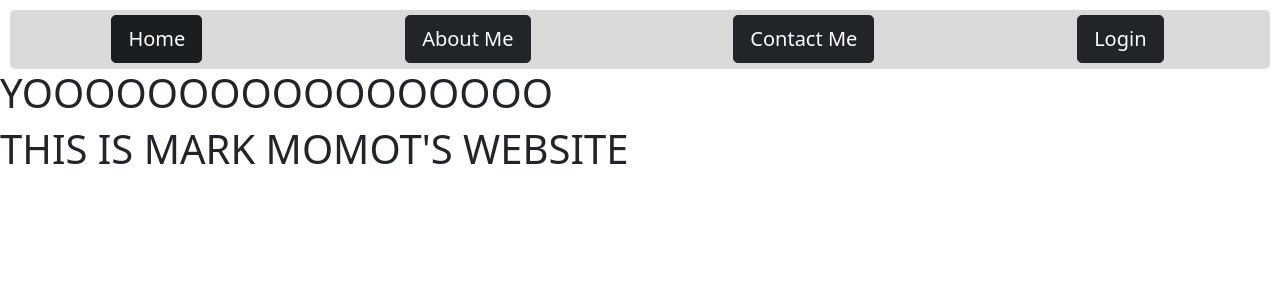
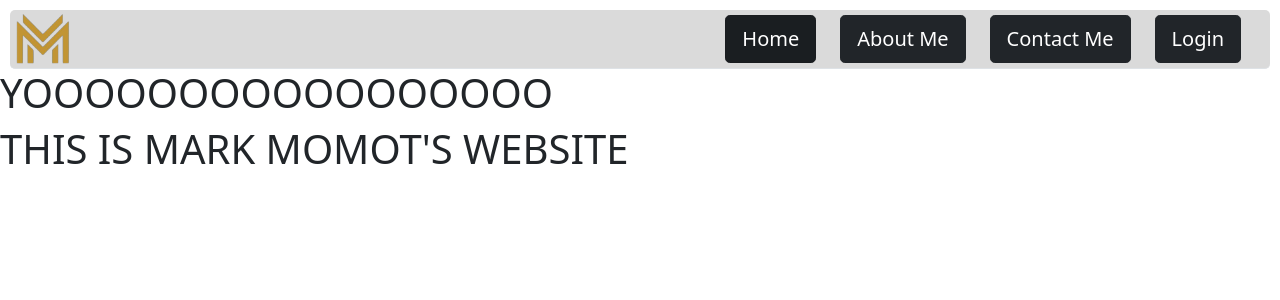
Before and after one commit to Momot1/markmomot, a React (Create React App) app in the folder client/: page / in a window 1280 px wide. Shown: the top 300 px of the page. Built offline with nearby package versions, Linux system fonts and the light colour scheme; no server answers.

Commit message:
Updated navbar styling

```diff
--- a/client/src/components/NavBar.js
+++ b/client/src/components/NavBar.js
@@ -1,13 +1,14 @@
 import { NavLink } from "react-router-dom"
 import "./css/nav.css"
+import logo from "./images/logo.png"
 
 function NavBar({user}){
 
     function logoutDropdown(){
         return (
-            <div className="m-auto dropdown">
-                <button class="btn btn-dark dropdown-toggle text-capitalize btn-lg" type="button" id="dropdownMenuButton" data-toggle="dropdown" aria-haspopup="true" aria-expanded="false">{user.name}</button>
-                <div class="dropdown-menu" aria-labelledby="dropdownMenuButton">
+            <div className="dropdown">
+                <button class="btn btn-dark dropdown-toggle text-capitalize btn-lg me-4" type="button" id="dropdownMenuButton" data-toggle="dropdown" aria-haspopup="true" aria-expanded="false" style={{width: "100%"}}>{user.name}</button>
+                <div class="dropdown-menu w-100 text-center" aria-labelledby="dropdownMenuButton">
                     <NavLink to={`/${user.username}/profile`} className="dropdown-item">My Profile</NavLink>
                     <NavLink to="/logout" className="dropdown-item">Logout</NavLink>
                 </div>
@@ -18,21 +19,24 @@ function NavBar({user}){
     function returnLinks(){
         return (
             <>
-                <NavLink exact to="/" className="btn btn-dark m-auto btn-lg">Home</NavLink>
-                <NavLink to="/about" className="btn btn-dark m-auto btn-lg">About Me</NavLink>
-                <NavLink to="/contact" className="btn btn-dark m-auto btn-lg">Contact Me</NavLink>
-                {!user ? <NavLink to="/login" className="btn btn-dark m-auto btn-lg">Login</NavLink> : logoutDropdown()}
+                <NavLink exact to="/" className="btn btn-dark btn-lg me-4">Home</NavLink>
+                <NavLink to="/about" className="btn btn-dark btn-lg me-4">About Me</NavLink>
+                <NavLink to="/contact" className="btn btn-dark btn-lg me-4">Contact Me</NavLink>
+                {!user ? <NavLink to="/login" className="btn btn-dark btn-lg me-4">Login</NavLink> : logoutDropdown()}
             </>
         )
     }
 
     return (
         <div>
-             <nav className="nav justify-content-center nav-tabs" id="desktop-nav">
+            <img src={logo} alt="Logo" id="logo"/>
+
+             <nav className="nav test nav-tabs" id="desktop-nav">
+
                 {returnLinks()}
             </nav>
             <nav id="mobile-nav">
-                <nav class="navbar navbar-dark bg-dark">
+                <nav class="navbar-dark bg-dark" style={{width: "min-content", position: "relative", left: "calc(100% - 80px)"}}>
                     <button class="navbar-toggler" type="button" data-toggle="collapse" data-target="#navbarToggleExternalContent" aria-controls="navbarToggleExternalContent" aria-expanded="false" aria-label="Toggle navigation">
                         <span class="navbar-toggler-icon"></span>
                     </button>
--- a/client/src/components/css/nav.css
+++ b/client/src/components/css/nav.css
@@ -9,7 +9,19 @@ nav{
     display: none;
 }
 
-@media (max-width: 650px){
+#logo{
+    position: absolute;
+    left: 1rem;
+    height: 50px;
+    margin-top: 4px;
+}
+
+.test{
+    align-items: flex-start;
+    justify-content: end;
+}
+
+@media (max-width: 700px){
     #desktop-nav{
         display: none;
     }
```
Also changed, not shown: client/src/components/images/logo.png (added).
